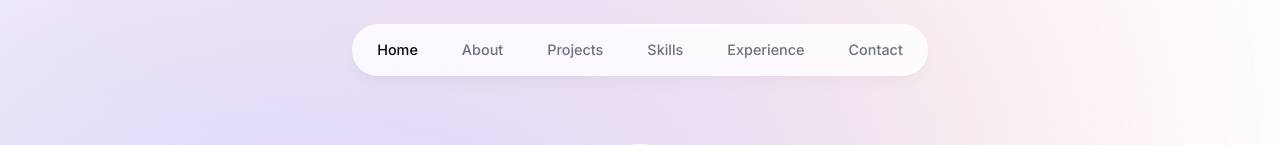
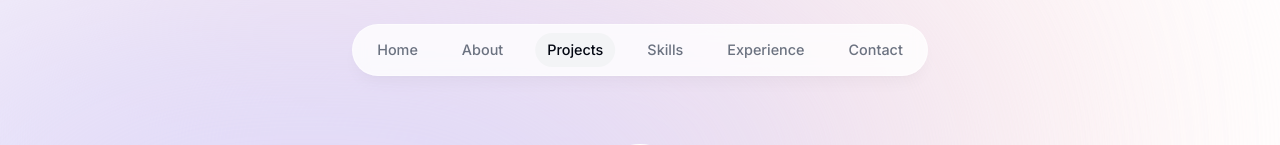
Before and after one commit to onlinesaleem/saleem-portfolio, a Next.js app: page / in a window 1280 px wide. Shown: the top 145 px of the page. Built offline with nearby package versions, Linux system fonts and the light colour scheme.

Commit message:
section view

```diff
--- a/app/layout.tsx
+++ b/app/layout.tsx
@@ -1,6 +1,7 @@
 import Header from '@/components/Header'
 import './globals.css'
 import { Inter } from 'next/font/google'
+import ActiveSectionContextProvider from '@/components/context/active-section-context'
 
 const inter = Inter({ subsets: ['latin'] })
 
@@ -21,10 +22,12 @@
       sm:pt-36`}>
         <div className="bg-[#fbe2e3] absolute top-[-6rem] -z-10 right-[11rem] h-[31.25rem] w-[31.25rem] rounded-full blur-[10rem] sm:w-[68.75rem] dark:bg-[#946263]"></div>
         <div className="bg-[#dbd7fb] absolute top-[-1rem] -z-10 left-[-35rem] h-[31.25rem] w-[50rem] rounded-full blur-[10rem] sm:w-[68.75rem] md:left-[-33rem] lg:left-[-28rem] xl:left-[-15rem] 2xl:left-[-5rem] dark:bg-[#676394]"></div>
-<Header/>
+        <ActiveSectionContextProvider>
+        <Header />
 
         {children}
-        </body>
+        </ActiveSectionContextProvider>
+      </body>
     </html>
   )
 }
--- a/components/Header.tsx
+++ b/components/Header.tsx
@@ -1,16 +1,18 @@
 "use client";
 
-import React, { useState } from "react";
+import React, { use, useContext, useState } from "react";
 import { motion } from "framer-motion";
 import { links } from "@/lib/data";
 import Link from "next/link";
 import clsx from "clsx";
+import { useActiveSectionContext } from "./context/active-section-context";
 // import { useActiveSectionContext } from "@/context/active-section-context";
 
 export default function Header() {
-  //   const { activeSection, setActiveSection, setTimeOfLastClick } =
-  //     useActiveSectionContext();
-  const [activeSection, setActiveSection] = useState("Home");
+
+  const { activeSection, setActiveSection,setTimeOfLastClick} =
+  useActiveSectionContext();
+
   return (
     <header className="z-[999] relative">
       <motion.div
@@ -39,13 +41,14 @@
                 )}
                 href={link.hash}
                 onClick={() => {
-                   setActiveSection(link.name);
+                   setActiveSection(link.name)
+                   setTimeOfLastClick(Date.now())
 
                 }}
               >
                 {link.name}
 
-                {/* {link.name === activeSection && (
+                { link.name === activeSection && (
                   <motion.span
                     className="bg-gray-100 rounded-full absolute inset-0 -z-10 dark:bg-gray-800"
                     layoutId="activeSection"
@@ -54,8 +57,9 @@
                       stiffness: 380,
                       damping: 30,
                     }}
+
                   ></motion.span>
-                )} */}
+                )}
               </Link>
             </motion.li>
           ))}
--- a/components/Intro.tsx
+++ b/components/Intro.tsx
@@ -8,11 +8,23 @@
 import { HiDownload } from "react-icons/hi";
 import { FaGithubSquare } from 'react-icons/fa';
 
+import { useSectionInView } from '@/lib/hooks';
+
 
 const Intro = () => {
+
+
+
+    const{ref}=useSectionInView("Home",0.5);
+
+
+
+
+
+
     return (
 
-        <section id="home" className="mb-28 max-w-[50rem]
+        <section ref={ref} id="home" className="mb-28 max-w-[50rem]
     text-center sm:mb-0 scroll-mt-[100rem]"
 
 
--- a/components/about.tsx
+++ b/components/about.tsx
@@ -1,11 +1,18 @@
 "use client"
-import React from 'react'
-import SectionHeading from './section-heading'
-import { motion } from 'framer-motion'
+import React from 'react';
+import SectionHeading from './section-heading';
+import { motion } from 'framer-motion';
 
+import { useSectionInView } from '@/lib/hooks';
 export const About = () => {
+
+  const{ref}=useSectionInView("About",0.5);
+
+
   return (
-    <motion.section className='mb-28 max-w-[45rem]
+    <motion.section
+    ref={ref}
+    className='mb-28 max-w-[45rem]
     text-center leading-8 scroll-mt-28'
     initial={{opacity:0,y:100}}
     animate={{opacity:1,y:0}}
--- /dev/null
+++ b/components/context/active-section-context.tsx
@@ -0,0 +1,50 @@
+"use client";
+
+import type { SectionName } from "@/lib/types";
+import React, { useState, createContext, useContext } from "react";
+
+type ActiveSectionContextProviderProps = {
+  children: React.ReactNode;
+};
+
+type ActiveSectionContextType = {
+  activeSection: SectionName;
+  setActiveSection: React.Dispatch<React.SetStateAction<SectionName>>;
+  timeOfLastClick: number;
+  setTimeOfLastClick: React.Dispatch<React.SetStateAction<number>>;
+};
+
+export const ActiveSectionContext =
+  createContext<ActiveSectionContextType | null>(null);
+
+export default function ActiveSectionContextProvider({
+  children,
+}: ActiveSectionContextProviderProps) {
+  const [activeSection, setActiveSection] = useState<SectionName>("Home");
+  const [timeOfLastClick, setTimeOfLastClick] = useState(0); // we need to keep track of this to disable the observer temporarily when user clicks on a link
+
+  return (
+    <ActiveSectionContext.Provider
+      value={{
+        activeSection,
+        setActiveSection,
+        timeOfLastClick,
+        setTimeOfLastClick,
+      }}
+    >
+      {children}
+    </ActiveSectionContext.Provider>
+  );
+}
+
+export function useActiveSectionContext() {
+  const context = useContext(ActiveSectionContext);
+
+  if (context === null) {
+    throw new Error(
+      "useActiveSectionContext must be used within an ActiveSectionContextProvider"
+    );
+  }
+
+  return context;
+}
--- a/components/projects.tsx
+++ b/components/projects.tsx
@@ -1,12 +1,21 @@
-import React, { useRef } from 'react'
+
+"use client"
+import React from 'react'
 import SectionHeading from './section-heading'
 import { projectsData } from '@/lib/data'
 import Project from './project'
 
+import { useSectionInView } from '@/lib/hooks'
+
+
 
 const Projects = () => {
+
+
+  const{ref}=useSectionInView("Projects",0.5);
+
   return (
-    <section id="projects" className='scroll-mt-28'>
+    <section ref={ref} id="projects" className='scroll-mt-28'>
         <SectionHeading>My projects</SectionHeading>
         <div>
             {
--- /dev/null
+++ b/lib/hooks.ts
@@ -0,0 +1,30 @@
+
+import { useActiveSectionContext } from "@/components/context/active-section-context";
+import { useEffect } from "react";
+import { useInView } from "react-intersection-observer";
+import type { SectionName } from "./types";
+
+
+
+export function useSectionInView(
+   sectionName: SectionName,threshold=0.75
+){
+
+    const {ref, inView}=useInView({
+        threshold
+      });
+      const {setActiveSection,timeOfLastClick}=useActiveSectionContext();
+
+      useEffect(()=>{
+
+        if (inView  && Date.now()-timeOfLastClick>1000) {
+          setActiveSection(sectionName);
+        }
+
+      },[inView,setActiveSection,timeOfLastClick,sectionName])
+
+      return (
+        {ref }
+      )
+
+}
--- /dev/null
+++ b/lib/types.ts
@@ -0,0 +1,3 @@
+import { links } from "./data";
+
+export type SectionName=(typeof links)[number]["name"];
--- a/package.json
+++ b/package.json
@@ -23,6 +23,7 @@
     "react": "18.2.0",
     "react-dom": "18.2.0",
     "react-icons": "^5.0.1",
+    "react-intersection-observer": "^9.8.0",
     "tailwindcss": "3.4.1",
     "typescript": "5.3.3"
   }
```
Also changed, not shown: 1 other file (tests, documents, lock files or other folders).
